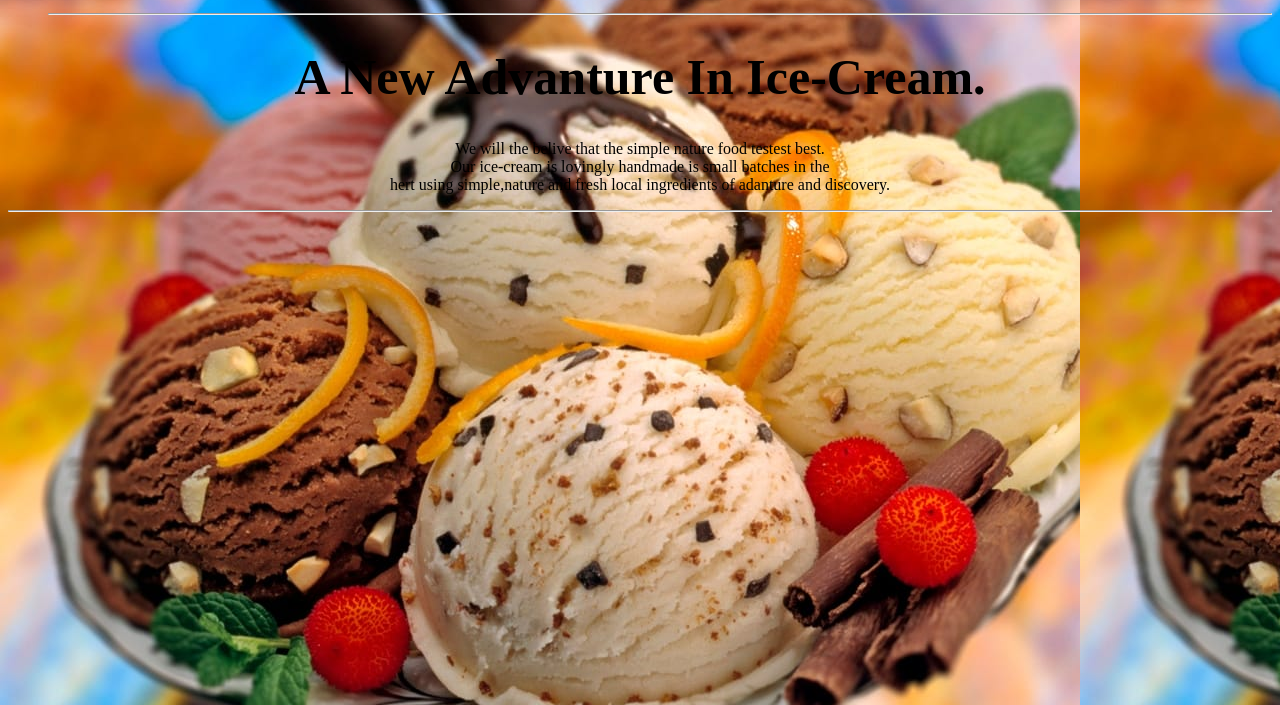
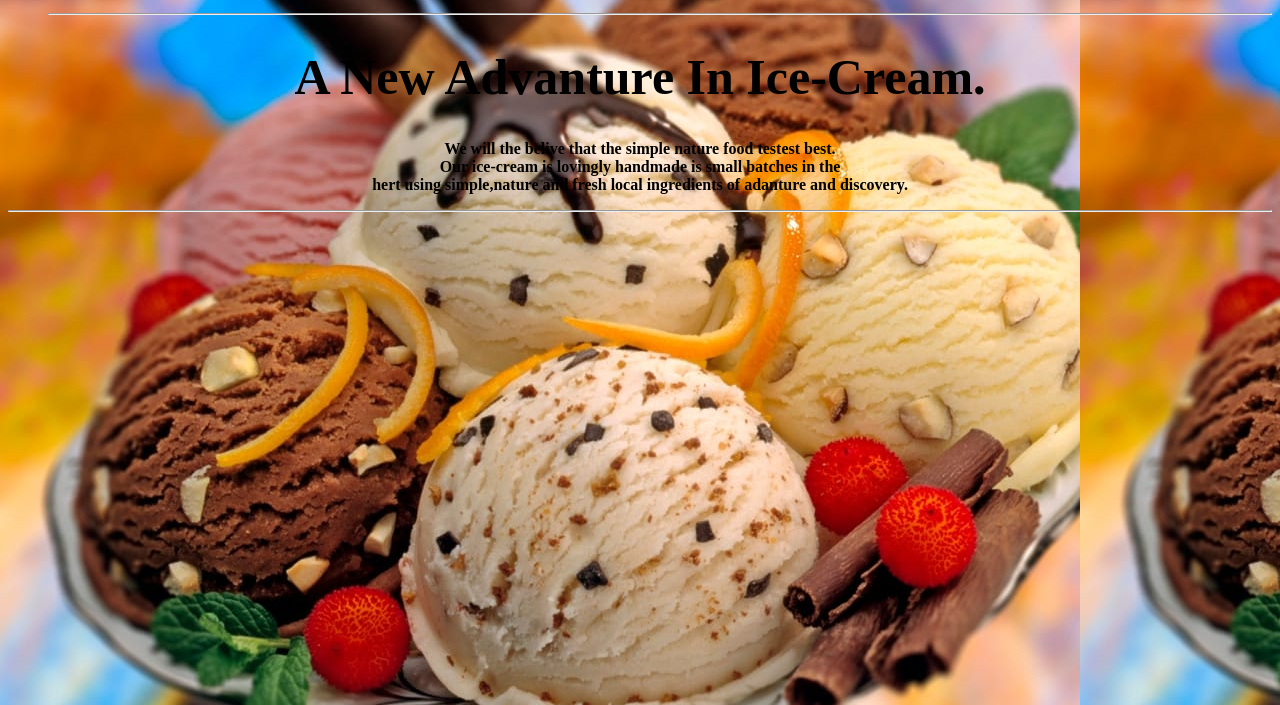
Before and after one commit to santoshivaidya/santoshivaidya.github.io, a plain HTML site: page index.html in a window 1280 px wide. Shown: the part 95-800 px from the top of the page. Drawn offline with Linux system fonts and the light colour scheme.

Commit message:
Update index.html

```diff
--- a/index.html
+++ b/index.html
@@ -18,7 +18,7 @@
 
 
 <h1 style="font-size:50px;text-align:center;"><center>A New Advanture In Ice-Cream.</center></h1>
- <p><center>We will the belive that the simple nature food testest best.<br>Our ice-cream is lovingly handmade is small batches in the<br> hert using simple,nature and fresh local ingredients of adanture and discovery.</center></p>
+ <p><b><center>We will the belive that the simple nature food testest best.<br>Our ice-cream is lovingly handmade is small batches in the<br> hert using simple,nature and fresh local ingredients of adanture and discovery.</center></b></p>
 <hr>
 
 
```
